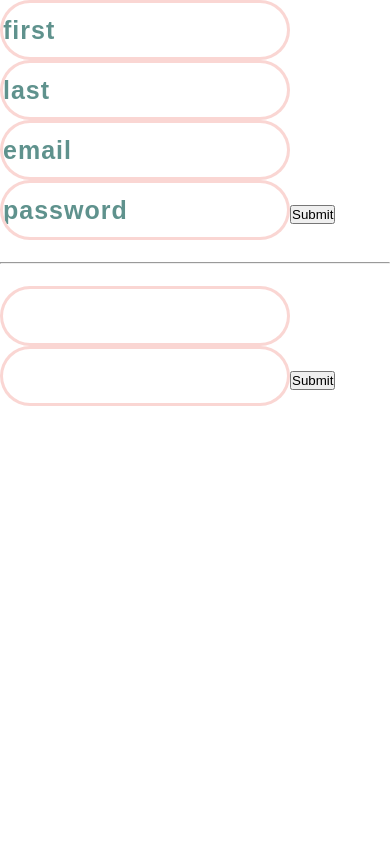
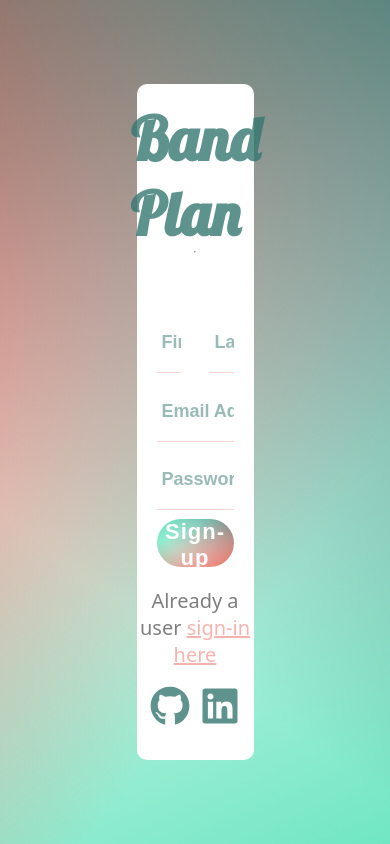
Before and after one commit to aymiller200/bandproject, a React (Create React App) app: page / in a window 390 px wide. Built offline with nearby package versions, Linux system fonts and the light colour scheme.

Commit message:
BP-18: Finished desktop styling for login and register. Need to make responsive and add error handling

```diff
--- a/public/index.html
+++ b/public/index.html
@@ -9,6 +9,13 @@
       content="Web site created using create-react-app"
     />
     <link rel="manifest" href="%PUBLIC_URL%/manifest.json" />
+    <link rel="preconnect" href="https://fonts.googleapis.com" />
+    <link rel="preconnect" href="https://fonts.gstatic.com" crossorigin />
+    <link
+      href="https://fonts.googleapis.com/css2?family=Lobster&display=swap"
+      rel="stylesheet"
+    />
+
     <title>React App</title>
   </head>
   <body>
--- /dev/null
+++ b/src/components/Credentials/Credentials.css
@@ -0,0 +1,57 @@
+.credentials{
+  display: flex;
+  flex-direction: column;
+  justify-content: center;
+  align-items: center;
+  background: white;
+  border-radius: 10px;
+  margin:  auto;
+  height: 80%;
+  width: 30%;
+  max-width: 40%;
+  z-index: 2;
+}
+
+.credentials h1{
+  font-family: 'Lobster', cursive;
+  color: var(--clr--primary);
+  font-size: 60px;
+  opacity: .8;
+
+
+}
+
+.social--icons{
+  display: flex;
+  justify-content: space-evenly;
+  opacity: .8;
+  color: var(--clr--primary);
+  font-size: 40px;
+}
+
+.icon{
+  padding: 5px 5px;
+}
+
+.credentials input {
+  border-radius: 0px;
+
+}
+
+::placeholder{
+  font-size: 18px;
+  opacity: .5;
+}
+
+.text{
+  text-align: center;
+  font-size: 20px;
+  opacity: .5;
+  margin-bottom: 10px;
+}
+
+.text span{
+  color: var(--clr--secondary);
+  cursor: pointer;
+  text-decoration: underline;
+}
--- a/src/components/Credentials/Credentials.tsx
+++ b/src/components/Credentials/Credentials.tsx
@@ -1,15 +1,37 @@
+import "./Credentials.css"
+
+import { FaGithub, FaLinkedin } from 'react-icons/fa'
 import Register from "./Register/Register";
 import Login from "./Login/Login";
+import { useState } from "react";
 
 
 const Credentials = () => {
-  return(
-    <div>
-      <Register />
-      <br />
-      <hr />
-      <br />
-      <Login />
+  const [isAUser, setIsAUser] = useState(false)
+
+  const handleSwitch = (isSwitched: boolean) => {
+    setIsAUser(isSwitched)
+  }
+
+
+
+  return (
+    <div className='credentials'>
+      <h1>Band Plan </h1>
+     <hr />
+
+        <Login isAUser={isAUser}/>
+        <Register isAUser={isAUser}/>
+
+      {isAUser ? <p className='text'>Don't have an account? <span onClick={() => handleSwitch(false)}>Register here!</span></p> : <p className='text'>Already a user <span onClick={() => handleSwitch(true)}>sign-in here</span></p>}
+      <div className='social--icons'>
+        <div className='icon'>
+          <FaGithub />
+        </div>
+        <div className='icon'>
+          <FaLinkedin />
+        </div>
+      </div>
     </div>
   )
 }
--- /dev/null
+++ b/src/components/Credentials/Login/Login.css
@@ -0,0 +1,80 @@
+
+.login--form__hidden{
+  display: grid;
+  margin-right: -100%;
+  opacity: 0;
+  width: 0;
+  padding: 20px;
+  grid-template-columns:1fr 1fr;
+  grid-template-rows: 40px 40px 40px 48px;
+  gap: 1.8rem;
+  grid-template-areas: "first last" "email email" "password password" "button button";
+  visibility: hidden;
+  transition: all .5s;
+  height: 0px;
+  overflow: hidden;
+  z-index: 0;
+}
+
+.login--form{
+
+  display: grid;
+  visibility: visible;
+  opacity: 1;
+  margin-right: 0;
+  width: 100%;
+  padding: 20px;
+  grid-template-columns:1fr 1fr;
+  grid-template-rows:  40px 40px 40px 48px;
+  gap: 1.8rem;
+  grid-template-areas: "text text" "email email" "password password" "button button";
+  transition: all .5s;
+  overflow: hidden;
+  z-index: 0;
+}
+
+
+.login--form input{
+  padding: 0px;
+  font-size: 18px;
+  width: 100%;
+  padding-left: 5px;
+  visibility: visible;
+  border: none;
+  border-bottom: 1px solid var(--clr--secondary--fade);
+  color: var(--clr--primary);
+}
+
+.login--form__hidden input{
+  padding: 0px;
+  visibility: hidden;
+  font-size: 18px;
+  width: 100%;
+  padding-left: 5px;
+  border: none;
+  border-bottom: 1px solid var(--clr--secondary--fade);
+  color: var(--clr--primary);
+}
+
+.email{
+  grid-area: email;
+}
+
+.password{
+  grid-area: password;
+}
+
+.login--button{
+  grid-area: button;
+  border-radius: 50px;
+  border: none;
+  color: white;
+  font-size: 22px;
+  font-weight: 900;
+  letter-spacing: 1px;
+  cursor: pointer;
+  background:
+  linear-gradient(336deg, rgba(237, 106, 94, .9), rgba(0,255,0,0) 70.71%),
+  linear-gradient(117deg, rgba(76, 224, 179, .8), rgba(0,0,255,0) 70.71%),
+  linear-gradient(217deg, rgba(55,119,113, .8), rgba(255,0,0,0) 70.71%)
+}
--- a/src/components/Credentials/Login/Login.tsx
+++ b/src/components/Credentials/Login/Login.tsx
@@ -1,7 +1,12 @@
-import React, { useState, useContext} from "react"
+import React, { useState, useContext, FC} from "react"
 import { AuthUser, UserContext } from "../../../contexts/UserContext"
+import './Login.css'
 
-const Login = () => {
+interface ILogin{
+  isAUser: boolean
+}
+
+const Login: FC<ILogin> = ({isAUser}) => {
   const [email, setEmail] = useState('')
   const [password, setPassword] = useState('')
   const [isError, setIsError] = useState(false)
@@ -54,11 +59,14 @@ const Login = () => {
   }
 
   return (
-    <form onSubmit={HandleLogin}>
-      <input value={email || ''} onChange={(e) => setEmail(e.target.value)} />
-      <input value={password || ''} onChange={(e) => setPassword(e.target.value)} />
-      <button type="submit">Submit</button>
+
+    <form className={isAUser ? 'login--form' : 'login--form__hidden'} onSubmit={HandleLogin}>
+      <input className='email' placeholder='Email Address' value={email || ''} onChange={(e) => setEmail(e.target.value)} />
+      <input className='password' placeholder='Password' type='password' value={password || ''} onChange={(e) => setPassword(e.target.value)} />
+      <button className='login--button' type="submit">Sign in</button>
     </form>
+
+
   )
 }
 
--- /dev/null
+++ b/src/components/Credentials/Register/Register.css
@@ -0,0 +1,97 @@
+.register--form__hidden{
+  margin-right: -100%;
+  display: grid;
+  padding: 20px;
+  width:0;
+  grid-template-columns:1fr 1fr;
+  grid-template-rows: 40px 40px 40px 48px;
+  gap: 1.8rem;
+  grid-template-areas: "first last" "email email" "password password" "button button";
+  visibility: hidden;
+  transition: all 1s;
+  height: 0px;
+  overflow: hidden;
+  opacity: 0;
+  z-index:0;
+
+}
+
+.register--form{
+  display: grid;
+  visibility: visible;
+  margin-right: 0;
+  width: 100%;
+  padding: 20px;
+  grid-template-columns:1fr 1fr;
+  grid-template-rows: 40px 40px 40px 48px;
+  gap: 1.8rem;
+  grid-template-areas: "first last" "email email" "password password" "button button";
+  transition: all .5s;
+  overflow: hidden;
+  opacity: 1;
+  z-index:0;
+
+}
+
+.register--form input{
+  padding: 0px;
+  font-size: 18px;
+  width: 100%;
+  padding-left: 5px;
+  visibility: visible;
+  border: none;
+  border-bottom: 1px solid var(--clr--secondary--fade);
+  color: var(--clr--primary);
+}
+
+.register--form__hidden input{
+  padding: 0px;
+  font-size: 18px;
+  width: 100%;
+  visibility: hidden;
+  padding-left: 5px;
+  border: none;
+  border-bottom: 1px solid var(--clr--secondary--fade);
+  color: var(--clr--primary);
+}
+
+
+.first{
+  grid-area: first;
+}
+
+.last{
+  grid-area: last;
+}
+
+.email{
+  grid-area: email;
+}
+
+.password{
+  grid-area: password;
+}
+
+.register--button{
+  grid-area: button;
+  border-radius: 50px;
+  border: none;
+  color: white;
+  font-size: 22px;
+  font-weight: 900;
+  letter-spacing: 1px;
+  cursor: pointer;
+  background:
+  linear-gradient(336deg, rgba(237, 106, 94, .9), rgba(0,255,0,0) 70.71%),
+  linear-gradient(117deg, rgba(76, 224, 179, .8), rgba(0,0,255,0) 70.71%),
+  linear-gradient(217deg, rgba(55,119,113, .8), rgba(255,0,0,0) 70.71%)
+}
+
+@keyframes slide-in{
+  0%{
+    opacity: 0;
+  }
+  100%{
+    opacity: 1;
+  }
+}
--- a/src/components/Credentials/Register/Register.tsx
+++ b/src/components/Credentials/Register/Register.tsx
@@ -1,7 +1,13 @@
-import React, { useContext, useState } from "react"
+import './Register.css'
+
+import React, { FC, useContext, useState } from "react"
 import { AuthUser, UserContext } from "../../../contexts/UserContext"
 
-const Register = () => {
+interface IRegister{
+  isAUser:boolean
+}
+
+const Register: FC<IRegister> = ({isAUser}) => {
 
   const [firstName, setFirstName] = useState('')
   const [lastName, setLastName] = useState('')
@@ -65,16 +71,15 @@ const Register = () => {
   }
 
   return (
-    <div>
-      <form onSubmit={HandleRegister}>
-      <input placeholder='first' value={firstName} onChange={(e) => setFirstName(e.target.value)} />
-      <input placeholder='last' value={lastName} onChange={(e) => setLastName(e.target.value)} />
-      <input placeholder='email' value={email} onChange={(e) => setEmail(e.target.value)} />
-      <input placeholder='password' value={password} onChange={(e) => setPassword(e.target.value)} />
-      <button type="submit">Submit</button>
+
+      <form className={isAUser ? 'register--form__hidden' : 'register--form'} onSubmit={HandleRegister}>
+      <input className='first' placeholder='First Name' value={firstName} onChange={(e) => setFirstName(e.target.value)} />
+      <input className='last' placeholder='Last Name' value={lastName} onChange={(e) => setLastName(e.target.value)} />
+      <input className='email' placeholder='Email Address' value={email} onChange={(e) => setEmail(e.target.value)} />
+      <input className='password' type='password' placeholder='Password' value={password} onChange={(e) => setPassword(e.target.value)} />
+      <button className='register--button' type='submit'>Sign-up</button>
       </form>
 
-    </div>
   )
 }
 
--- a/src/components/Header/SearchBar.css
+++ b/src/components/Header/SearchBar.css
@@ -24,12 +24,12 @@
     color: var(--clr--primary);
     font-size: 20px;
   }
-input {
+.header--search-bar {
   height: 45px;
   width: 500px;
   border-radius: 50px;
   font-size: 15px;
-  border: 3px solid var(--clr--secondary--fade);
+  border: 1px solid var(--clr--secondary--fade);
 }
 
 ::placeholder {
@@ -42,13 +42,10 @@ input {
   display: none;
 }
 
-
-
 @media(max-width: 750px){
   .header--container{
     display: grid;
     position: relative;
-
     grid-template-areas: "search search menu";
     grid-template-rows: 110px 50px;
     grid-template-columns: 100%;
--- a/src/components/Header/SearchBar.tsx
+++ b/src/components/Header/SearchBar.tsx
@@ -18,7 +18,7 @@ const SearchBar:FC<ISearchBar> = ({ToggleMobileSideBar, isMobileSideBarOpen}) =>
         <div className='header--icon'>
           <RiSearchEyeFill />
         </div>
-      <input type='text' placeholder='Search'/>
+      <input className='header--search-bar' type='text' placeholder='Search'/>
       </div>
       <div className='mobile-header--menu-icon' onClick={() => ToggleMobileSideBar(!isMobileSideBarOpen)}>
       <GiHamburgerMenu />
--- a/src/index.css
+++ b/src/index.css
@@ -33,8 +33,3 @@ a{
   text-decoration: none;
 
 }
-
-::placeholder{
-  font-size:18px;
-  letter-spacing: 1px;
- }
--- /dev/null
+++ b/src/pages/Landing/Landing.css
@@ -0,0 +1,9 @@
+.credentials--container{
+  display: flex;
+  height: 100vh;
+  width: 100vw;
+  background: linear-gradient(217deg, rgba(55,119,113, .8), rgba(255,0,0,0) 70.71%),
+  linear-gradient(127deg, rgba(237, 106, 94, .9), rgba(0,255,0,0) 70.71%),
+  linear-gradient(336deg, rgba(76, 224, 179, .8), rgba(0,0,255,0) 70.71%);
+
+}
--- a/src/pages/Landing/Landing.tsx
+++ b/src/pages/Landing/Landing.tsx
@@ -1,19 +1,14 @@
-import { FC, useContext } from "react";
+import "./Landing.css"
 import Credentials from "../../components/Credentials/Credentials";
-import { UserContext } from "../../contexts/UserContext";
-
-// interface ILanding{
-//   UpdateToken:(newToken: string) => void
-//   Logout: () => void
-// }
 
 const Landing = () => {
 
 
   return (
-    <div>
-   <Credentials />
-    </div>
+  <div className="credentials--container">
+    <Credentials />
+  </div>
+
   )
 }
 
```
